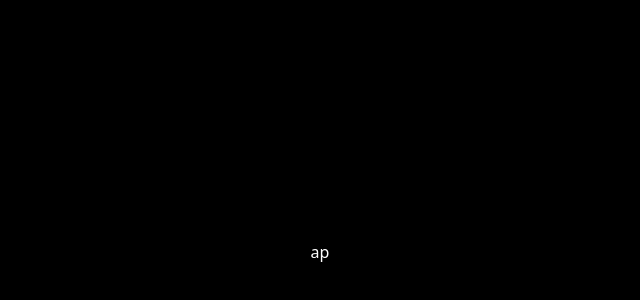
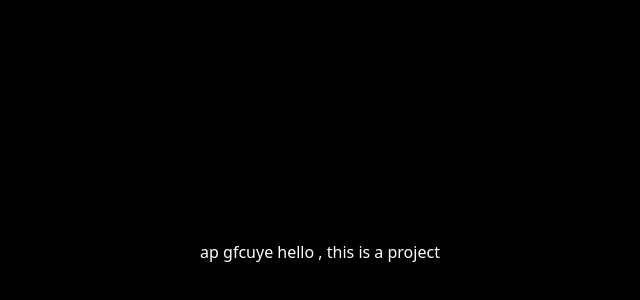
Before and after one commit to tiasamahanty03/MyDoc_Group_C, a React (Vite) app in the folder E-Learning-Frontend/: page / in a window 1280 px wide. Shown: the part 148-448 px from the top of the page, without its empty margins (320-960 px from the left). Built offline with nearby package versions, Linux system fonts and the light colour scheme.

Commit message:
Change in app

```diff
--- a/E-Learning-Frontend/src/App.jsx
+++ b/E-Learning-Frontend/src/App.jsx
@@ -3,7 +3,8 @@ import React from 'react'
 const App = () => {
   return (
     <div className='bg-black text-white w-screen min-h-screen flex items-center justify-center'>
-      ap
+      ap gfcuye
+      hello , this is a project
     </div>
   )
 }
```
